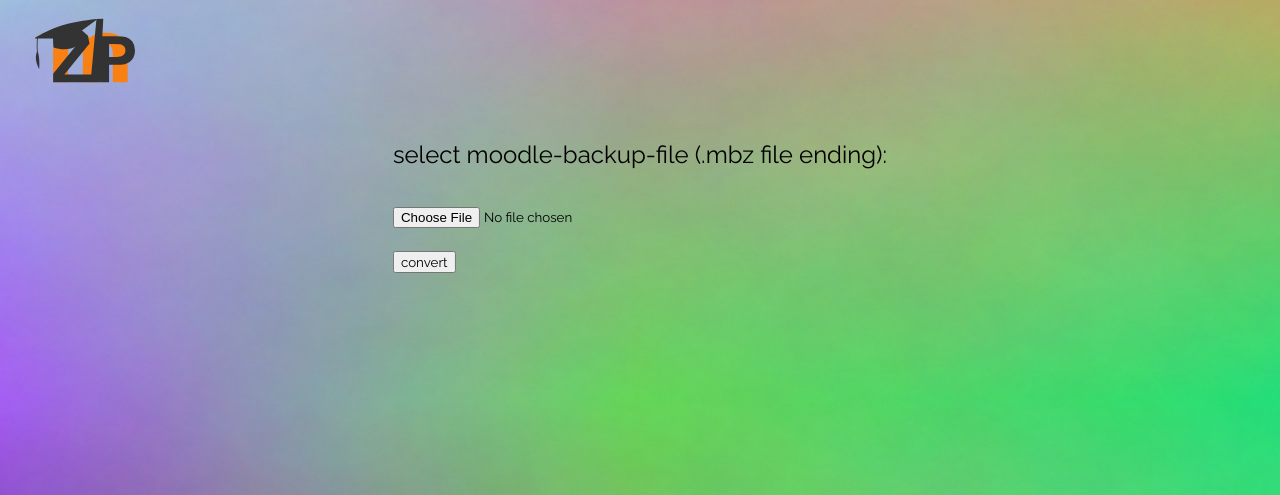
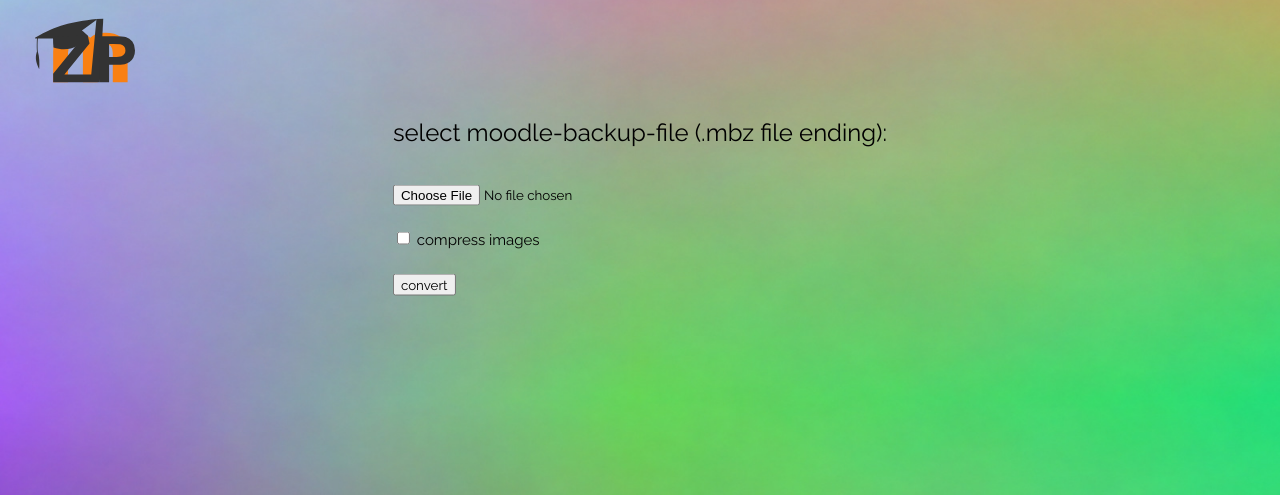
Before and after one commit to tna76874/mbztool, a Flask app: template web/templates/index.html in a window 1280 px wide. Shown: the top 495 px of the page. Run offline with Flask 2, Linux system fonts and the light colour scheme; the template is opened without the code that fills it, so the values that code supplies are empty; parts of the project's set-up code (start-up, migrations or seed data) failed here and were passed over; some libraries are stand-ins or nearby versions.

Commit message:
add image compression to web client

```diff
--- a/app.py
+++ b/app.py
@@ -66,7 +66,7 @@ elif os.getenv("UPLOAD_LIMIT_GB") != None:
 elif hasattr(sys, '_MEIPASS'):
     UPLOAD_LIMIT_GB = 5 * 1024 * 1024 * 1024 # 5GB
 else:
-    UPLOAD_LIMIT_GB = 150 * 1024 * 1024 # 150MB
+    UPLOAD_LIMIT_GB = 5 * 1024 * 1024 * 1024 # 5GB
 
 # define some functions
 def read_version():
@@ -135,12 +135,18 @@ def success():
     if request.method == 'POST':
         f = request.files['file']
         filename = secure_filename(f.filename)
+
+        if request.form.get('compress')=='yes':
+            compress = True
+        else:
+            compress = False
+
         if allowed_types(filename):
             savepath = os.path.join(app.config['UPLOAD_FOLDER'],filename)
             convertpath = os.path.splitext(os.path.basename(savepath))[0]+'.zip'
             f.save(os.path.join(app.config['UPLOAD_FOLDER'],filename))
             try:
-                mbzbot({'file':savepath,'zipdir':app.config['DOWNLOAD_FOLDER'], 'rootdir': ROOT_DIR})
+                mbzbot({'file':savepath,'zipdir':app.config['DOWNLOAD_FOLDER'], 'rootdir': ROOT_DIR, 'compress': compress, })
                 os.remove(savepath)
             except:
                 os.remove(savepath)
--- a/web/templates/index.html
+++ b/web/templates/index.html
@@ -28,6 +28,9 @@ body, html {height: 100%}
         <form action = "/upload" method = "post" enctype="multipart/form-data">
             <input type="file" name="file" /><br>
             <br>
+            <input type="checkbox" id="compress" name="compress" value="yes">
+            <label for="position">compress images </label><br>
+            <br>
             <input type = "submit" value="convert">
         </form>
     </div>
```
